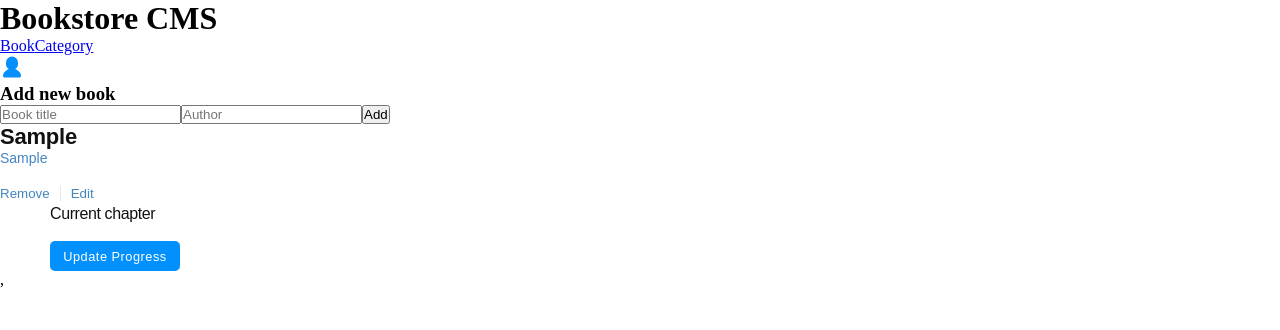
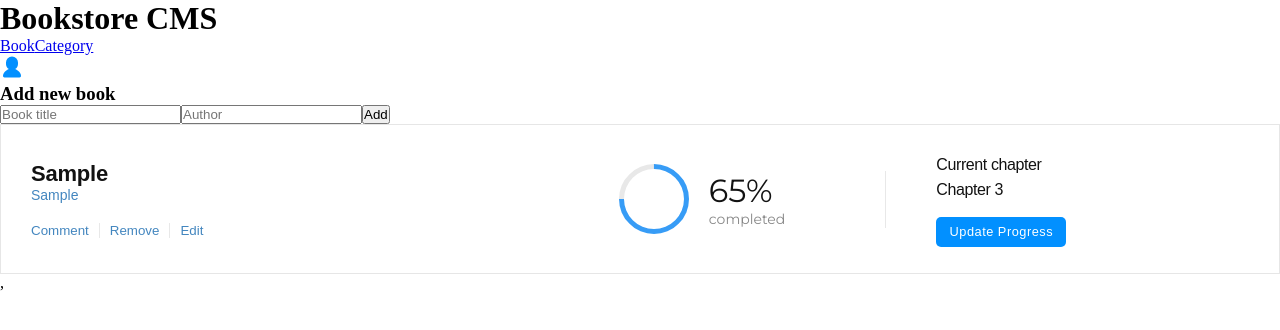
Before and after one commit to Pi1998/Bookstore, a React (Create React App) app in the folder book-store/: page / in a window 1280 px wide. Both pictures are taken after typing "Sample", "Sample" into the empty fields and a click on the button "Add". Shown: the top 330 px of the page. Built offline with nearby package versions, Linux system fonts and the light colour scheme.

Commit message:
Add chapter and book class

```diff
--- a/book-store/src/components/book.js
+++ b/book-store/src/components/book.js
@@ -2,6 +2,7 @@ import PropTypes from 'prop-types';
 import { useDispatch } from 'react-redux';
 import { removeBook } from '../redux/books/booksSlice';
 import RemoveButton from './removeBtn';
+import '../styles/book.css';
 
 const Book = ({ bookInfo }) => {
   const dispatch = useDispatch();
@@ -11,25 +12,33 @@ const Book = ({ bookInfo }) => {
   };
 
   return (
-    <div>
+    <div className="book">
       <div className="description">
         <p className="category">{bookInfo.category}</p>
         <h3 className="title">{bookInfo.title}</h3>
         <small className="author">{bookInfo.author}</small>
         <div className="btnContainer">
+          <button type="button" className="comment">Comment</button>
           <RemoveButton onClick={handleRemove}>Remove</RemoveButton>
           <button type="button" className="edit">Edit</button>
         </div>
       </div>
-      <div className="borderV" />
+      <div className="progress">
+        <div className="progressCircle" />
+        <div className="completion">
+          <p className="percent">65%</p>
+          <small className="percentText">completed</small>
+        </div>
         <div className="chapter">
           <p>
             <span>Current chapter</span>
             <br />
-          {bookInfo.chapter}
+            Chapter 3
           </p>
           <button type="button" className="update">Update Progress</button>
         </div>
+      </div>
+
     </div>
   );
 };
```
Lines whose indentation alone changed are shown as unchanged.
